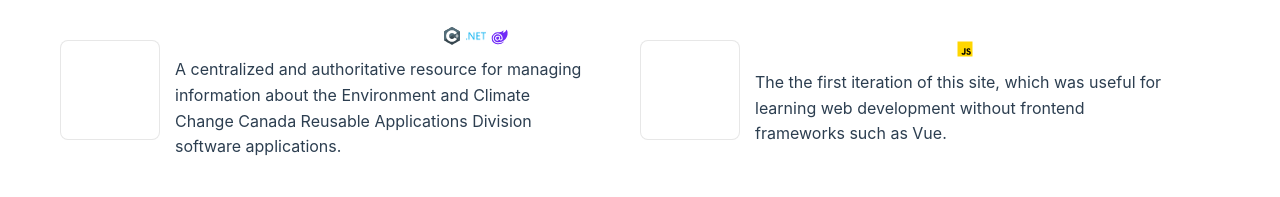
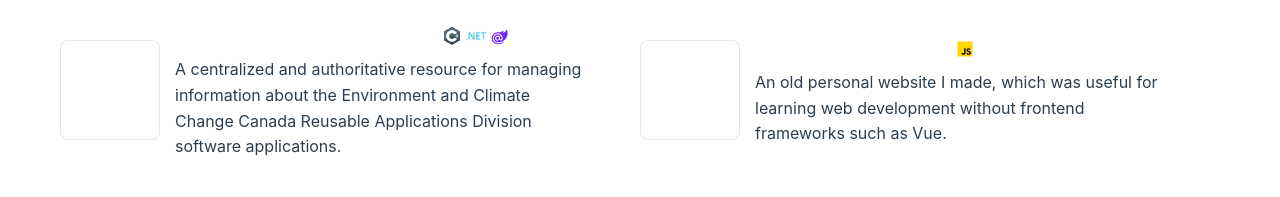
Before and after one commit to roryhofland/my-website, a Vue app: page /skills in a window 1280 px wide. Shown: the part 318-515 px from the top of the page. Built offline with nearby package versions, Linux system fonts and the light colour scheme.

Commit message:
workflow

```diff
--- a/src/components/ProjectList.vue
+++ b/src/components/ProjectList.vue
@@ -107,7 +107,7 @@ import ProjectItem from "../components/ProjectItem.vue";
         ></template
       >
       <template #description>
-        The the first iteration of this site, which was useful for learning web
+        An old personal website I made, which was useful for learning web
         development without frontend frameworks such as Vue.
       </template>
       <template #stack>
```
